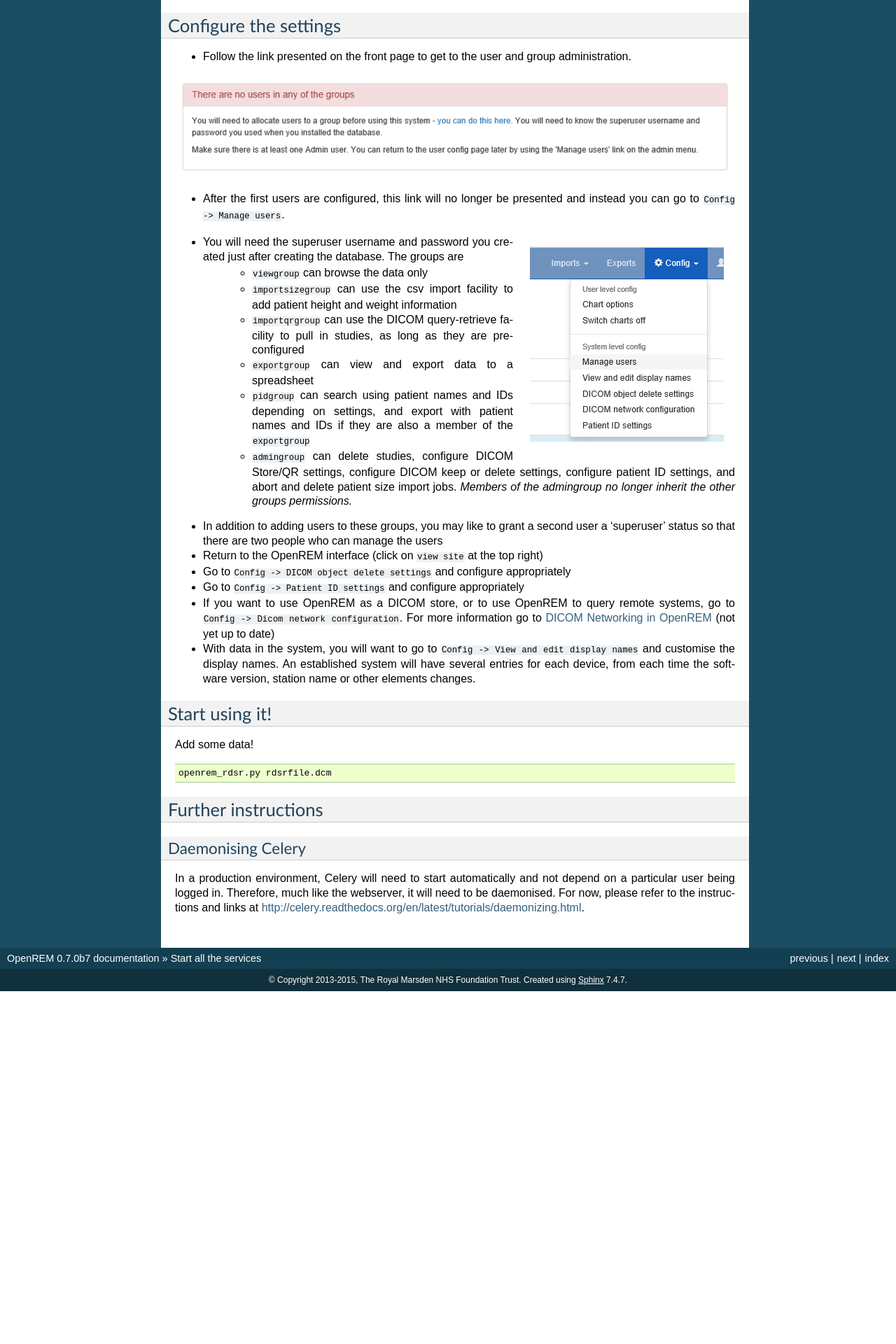
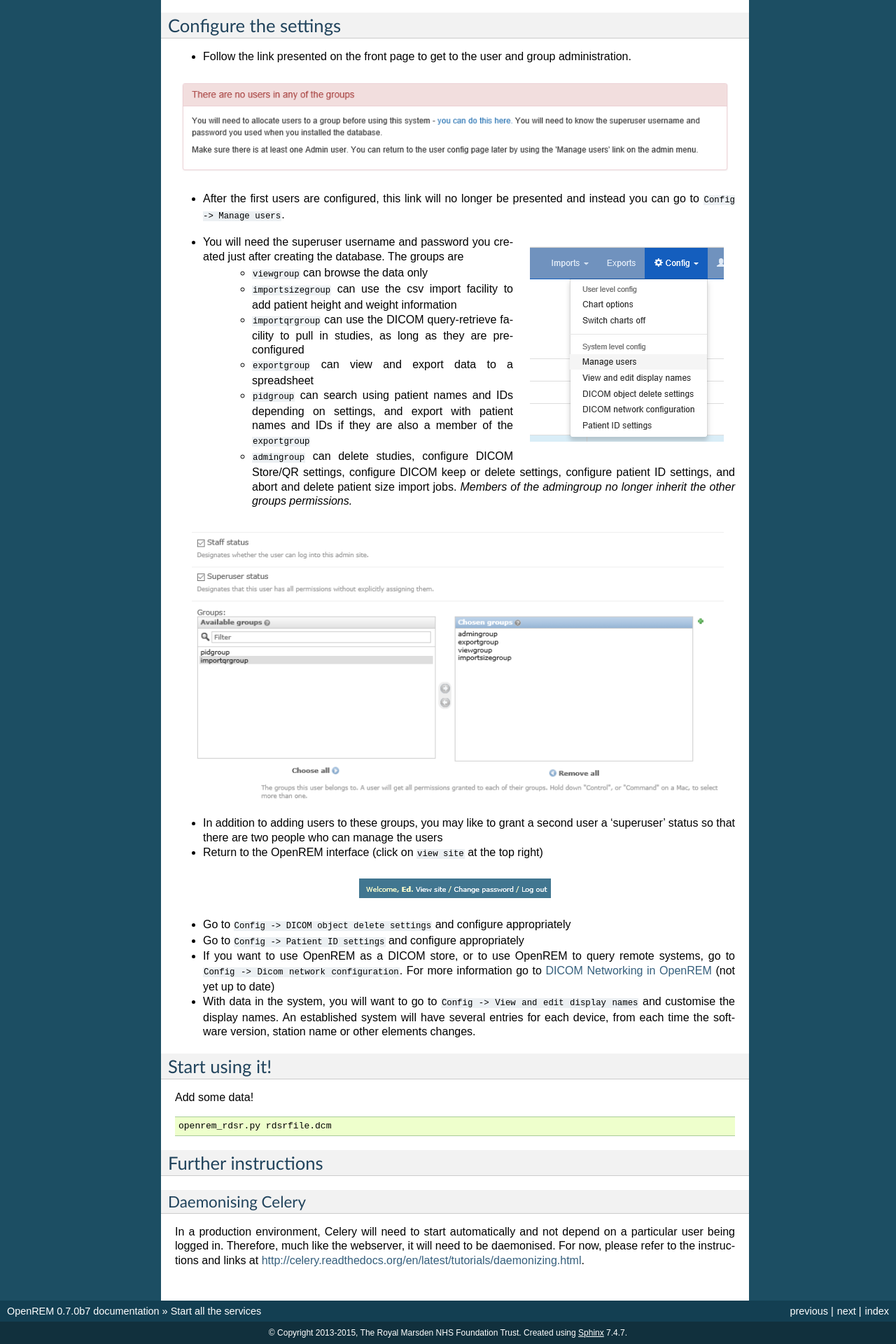
Before and after one commit to ckswilliams/modOpenREM, a Sphinx documentation site: the page built from docs/startservices.rst, in a window 1280 px wide. Shown: the part 2265-4185 px from the top of the page at 70% size. Built offline with Sphinx 7.4.7, drawn with Linux system fonts in a browser that asks for light colours; before the commit the page ends 3681 px from its top, so only the background shows below that.

Commit message:
Renamed view site and added it and the groups image into the docs text

```diff
--- a/docs/startservices.rst
+++ b/docs/startservices.rst
@@ -140,9 +140,15 @@
     + ``admingroup`` can delete studies, configure DICOM Store/QR settings, configure DICOM keep or delete settings,
       configure patient ID settings, and abort and delete patient size import jobs. *Members of the admingroup no longer
       inherit the other groups permissions.*
+.. figure:: img/Groups.png
+    :align: right
+    :alt: Selecting groups in Django user admin
 * In addition to adding users to these groups, you may like to grant a second user a 'superuser' status so that there
   are two people who can manage the users
 * Return to the OpenREM interface (click on ``view site`` at the top right)
+.. figure:: img/ViewSite.png
+    :align: center
+    :alt: Link from Django user admin back to OpenREM
 * Go to ``Config -> DICOM object delete settings`` and configure appropriately
 * Go to ``Config -> Patient ID settings`` and configure appropriately
 * If you want to use OpenREM as a DICOM store, or to use OpenREM to query remote systems, go to
```
Also changed, not shown: docs/img/ViewSite.png (renamed from docs/img/View Site.png).
